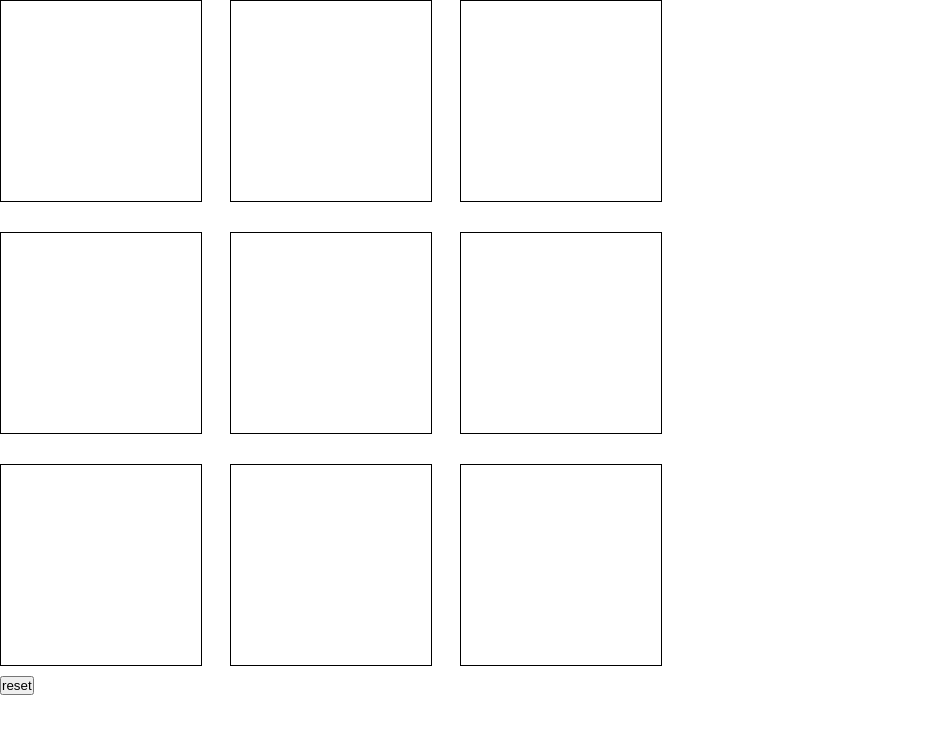
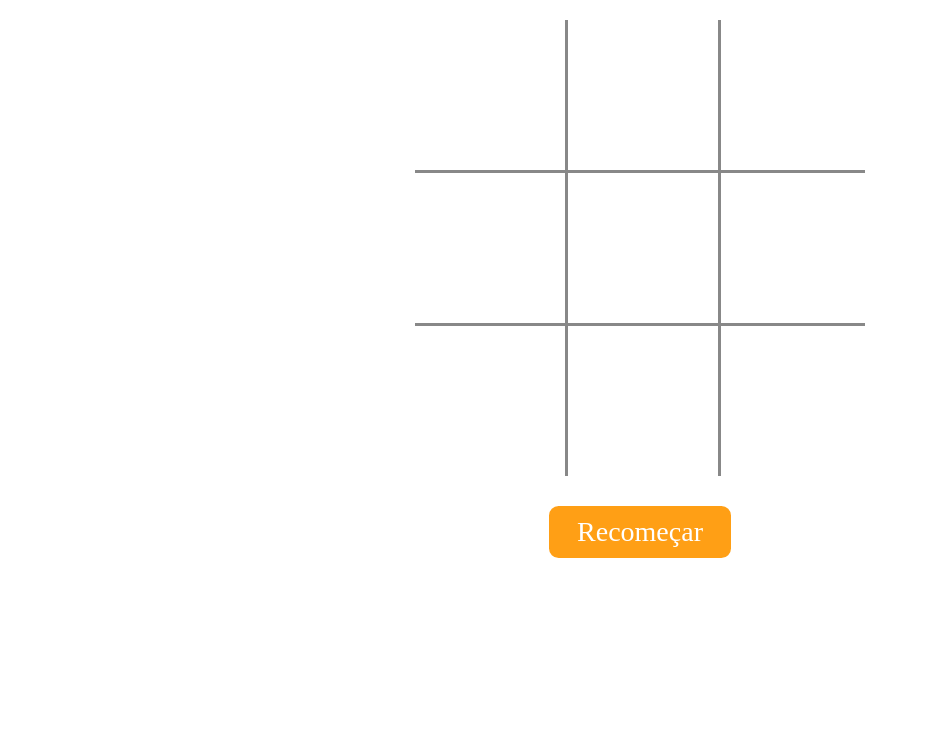
Before and after one commit to MarcosT25/si401-tic-tac-toe, a plain HTML site: page index.html in a window 1280 px wide. Shown: the whole page, without its empty margins (0-928 px from the left). Drawn offline with Linux system fonts and the light colour scheme.

Commit message:
Feat: alternating players and styling page

```diff
--- a/index.html
+++ b/index.html
@@ -9,17 +9,17 @@
 </head>
 <body>
     <div id="table">
-        <canvas id="0" width="200px" height="200px"></canvas>
-        <canvas id="1" width="200px" height="200px"></canvas>
-        <canvas id="2" width="200px" height="200px"></canvas>
-        <canvas id="3" width="200px" height="200px"></canvas>
-        <canvas id="4" width="200px" height="200px"></canvas>
-        <canvas id="5" width="200px" height="200px"></canvas>
-        <canvas id="6" width="200px" height="200px"></canvas>
-        <canvas id="7" width="200px" height="200px"></canvas>
-        <canvas id="8" width="200px" height="200px"></canvas>
+        <canvas id="0"></canvas>
+        <canvas id="1"></canvas>
+        <canvas id="2"></canvas>
+        <canvas id="3"></canvas>
+        <canvas id="4"></canvas>
+        <canvas id="5"></canvas>
+        <canvas id="6"></canvas>
+        <canvas id="7"></canvas>
+        <canvas id="8"></canvas>
     </div>
-    <button id="reset">reset</button>
+    <a id="reset" class="button">Recomeçar</a>
     <p id="champion"></p>
     <script src="index.js"></script>
 </body>
--- a/index.js
+++ b/index.js
@@ -1,5 +1,7 @@
 var count = 0;
 var win = 0;
+var player = 0;
+var score = [0, 0]
 
 var table = [0, 0, 0, 0, 0, 0, 0, 0, 0];
 
@@ -22,11 +24,14 @@ function myFunc() {
 }
 
 for (var i = 0; i < squares.length; i++) {
+    squares[i].width = 150;
+    squares[i].height = 150;
     squares[i].addEventListener("click", myFunc, false);
 }
 
 document.getElementById("reset").addEventListener("click", () => {
-    count = 0;
+    player++;
+    count = player%2;
     win = 0;
     document.getElementById("champion").innerHTML = "";
     for (var i = 0; i < squares.length; i++) {
@@ -39,25 +44,21 @@ document.getElementById("reset").addEventListener("click", () => {
 function checkResult() {
     for (let i = 0; i < 9; i+=3) {
         if (table[i] == table[i + 1] && table[i] == table[i + 2] && table[i] != 0) {
-            console.log("O jogador " + table[i] + " ganhou");
             win = 1;
             document.getElementById("champion").innerHTML = "O jogador " + table[i] + " ganhou";
         }
     }
     for (let i = 0; i < 3; i++) {
         if (table[i] == table[i + 3] && table[i] == table[i + 6] && table[i] != 0) {
-            console.log("O jogador " + table[i] + " ganhou");
             win = 1;
             document.getElementById("champion").innerHTML = "O jogador " + table[i] + " ganhou";
         }
     }
     if (table[0] == table[4] && table[0] == table[8] && table[0] != 0) {
-        console.log("O jogador " + table[0] + " ganhou");
         win = 1;
         document.getElementById("champion").innerHTML = "O jogador " + table[0] + " ganhou";
     }
     if (table[2] == table[4] && table[2] == table[6] && table[2] != 0) {
-        console.log("O jogador " + table[2] + " ganhou");
         win = 1;
         document.getElementById("champion").innerHTML = "O jogador " + table[2] + " ganhou";
     }
@@ -68,7 +69,6 @@ function checkResult() {
         }
     }
     if (!win && draw) {
-        console.log("Empatou");
         document.getElementById("champion").innerHTML = "Empatou"
     }
 }
@@ -76,21 +76,21 @@ function checkResult() {
 function drawX(ctx) {
     ctx.beginPath();
     ctx.moveTo(30, 30);
-    ctx.lineTo(170, 170);
-    ctx.moveTo(30, 170);
-    ctx.lineTo(170, 30);
+    ctx.lineTo(120, 120);
+    ctx.moveTo(30, 120);
+    ctx.lineTo(120, 30);
     ctx.lineWidth = 5;
     ctx.strokeStyle = "blue";
     ctx.stroke();
 }
 function drawO(ctx) {
     ctx.beginPath();
-    ctx.arc(100, 100, 65, 0, 2*Math.PI);
+    ctx.arc(75, 75, 50, 0, 2*Math.PI);
     ctx.lineWidth = 5;
     ctx.strokeStyle = "red";
     ctx.stroke();
 }
 function drawBlank(ctx) {
     ctx.beginPath();
-    ctx.clearRect(0, 0, 200, 200);
+    ctx.clearRect(0, 0, 150, 150);
 }
--- a/styles.css
+++ b/styles.css
@@ -3,16 +3,56 @@
     padding: 0;
 }
 
-#table {
-    display: grid;
-    grid-template-columns: 200px 200px 200px;
-    gap: 30px 30px;
+:root {
+    --lightblue: #abece4;
+    --lightgreen: #c4d004;
+    --orange: #ff9f15;
+    --salmon: #fb7991;
+    --dirt: #926d40;
 }
 
-canvas {
-    border: 1px solid black;
+#table {
+    margin-top: 20px;
+    display: grid;
+    grid-template-columns: 150px 150px 150px;
 }
 
-button {
-    margin-top: 10px;
+canvas:nth-child(2), canvas:nth-child(8) {
+    border-left: 3px solid #888888;
+    border-right: 3px solid #888888;
 }
+
+canvas:nth-child(4), canvas:nth-child(6) {
+    border-top: 3px solid #888888;
+    border-bottom: 3px solid #888888;
+}
+
+canvas:nth-child(5) {
+    border: 3px solid #888888;
+}
+
+body {
+    display: flex;
+    flex-direction: column;
+    align-items: center;
+}
+
+.button {
+    background-color: var(--orange);
+    border-radius: 1.2vh;
+    border: 2px solid var(--orange);
+    color: white;
+    font-size: 3.5vh;
+    text-align: center;
+    padding: 1vh 2vw;
+    cursor: pointer;
+}
+
+.button:hover {
+    border: 2px solid #d48412;
+    background-color: #d48412;
+}
+
+#reset {
+    margin-top: 30px;
+}
```
